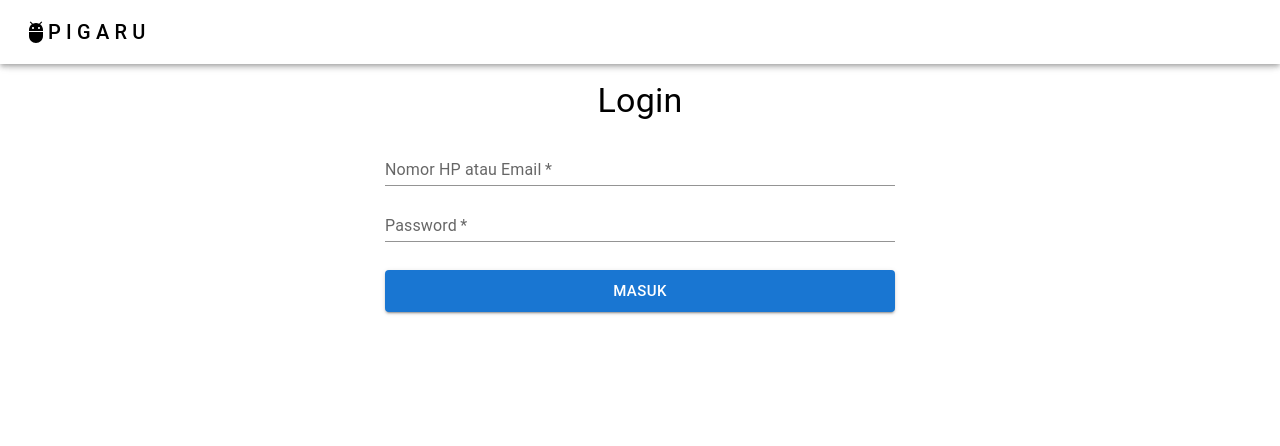
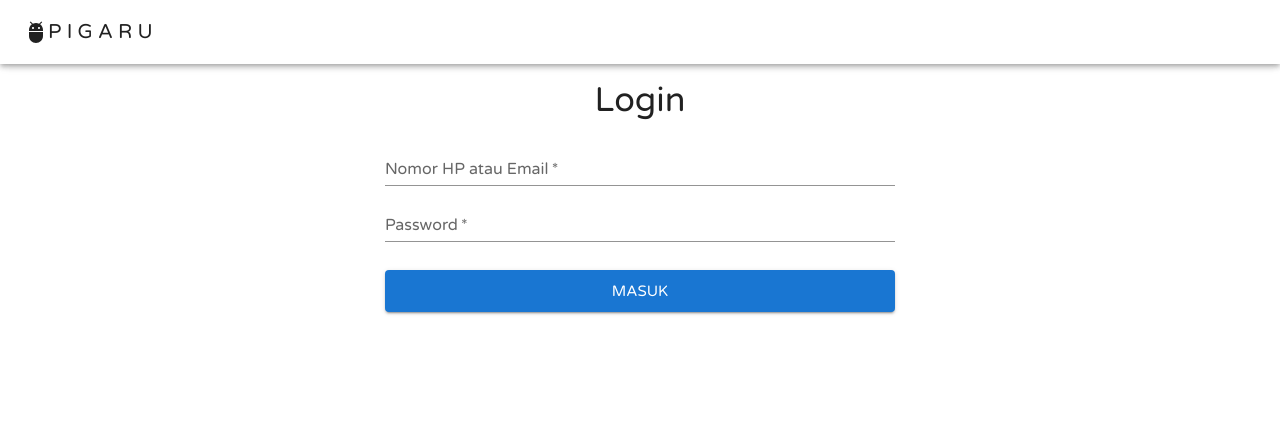
Before and after one commit to samudra-ajri/ppgbs1-web, a React (Create React App) app: page /login in a window 1280 px wide. Shown: the top 446 px of the page. Built offline with nearby package versions, Linux system fonts and the light colour scheme; no server answers.

Commit message:
Modify font family

```diff
--- a/src/App.js
+++ b/src/App.js
@@ -1,4 +1,4 @@
-import { Container } from '@mui/material'
+import { Container, createTheme, CssBaseline, ThemeProvider } from '@mui/material'
 import { BrowserRouter as Router, Routes, Route } from 'react-router-dom'
 import { ToastContainer } from 'react-toastify'
 import 'react-toastify/dist/ReactToastify.css'
@@ -9,10 +9,21 @@ import Login from './pages/Login'
 import Profile from './pages/Profile'
 import Register from './pages/Register'
 
+const theme = createTheme({
+  typography: {
+    fontFamily: [
+      'Varela Round',
+      'sans-serif'
+    ].join(",")
+  }
+});
+
 function App() {
   return (
     <>
       <Router>
+      <ThemeProvider theme={theme}>
+      <CssBaseline />
         <Container maxWidth="sm">
           <Header />
           <Routes>
@@ -23,6 +34,7 @@ function App() {
           </Routes>
           <BottomNav />
         </Container>
+        </ThemeProvider>
       </Router>
       <ToastContainer />
     </>
--- a/src/index.css
+++ b/src/index.css
@@ -1,4 +1,4 @@
-@import url('https://fonts.googleapis.com/css2?family=Poppins:wght@300;400;600;700&display=swap');
+@import url('https://fonts.googleapis.com/css2?family=Varela+Round&display=swap');
 
 * {
   margin: 0;
@@ -7,7 +7,7 @@
 }
 
 body {
-  font-family: 'Poppins', sans-serif;
+  font-family: 'Varela Round', sans-serif;
   height: 100vh;
 }
 
```
